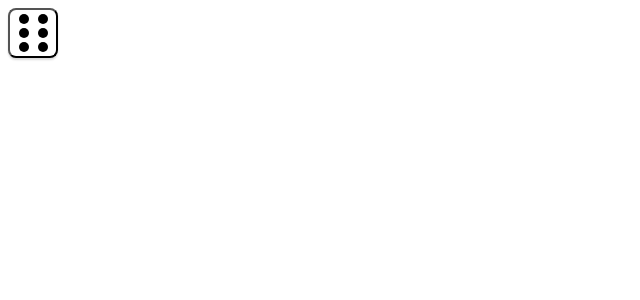
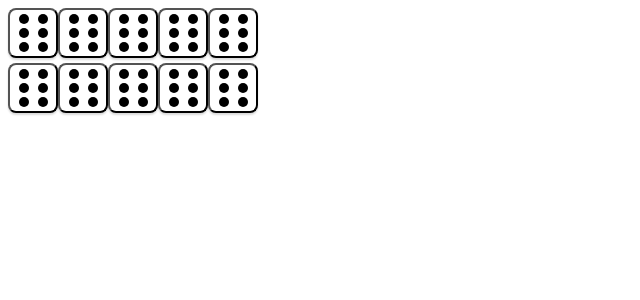
Before and after one commit to bitxplora/reactluckycast, a React (Vite) app: page / in a window 1280 px wide. Shown: the top 300 px of the page, without its empty margins (0-640 px from the left). Built offline with nearby package versions, Linux system fonts and the light colour scheme.

Commit message:
Added ten dice to the LuckyCast component using Die component. This laid the foundation for LuckyCast game.

```diff
--- a/src/components/LuckyCast.jsx
+++ b/src/components/LuckyCast.jsx
@@ -1,7 +1,15 @@
 import Die from "./Die";
+import { nanoid } from "nanoid";
 
 export default function LuckyCast() {
+
+  const Dice = Array.from(Array(10), () => {
+    return <Die key={nanoid()} value={6} isFreezed={false} />
+  })
+
   return (
-    <Die value={6} isFreezed={false} />
+    <div className="luckycast">
+      {Dice}
+    </div>
   );
 }
--- a/src/index.css
+++ b/src/index.css
@@ -90,3 +90,10 @@
   place-items: center;
   gap: 4px;
 }
+
+.luckycast {
+  width: 260px;
+  height: 110px;
+  display: flex;
+  flex-wrap: wrap;
+}
```
